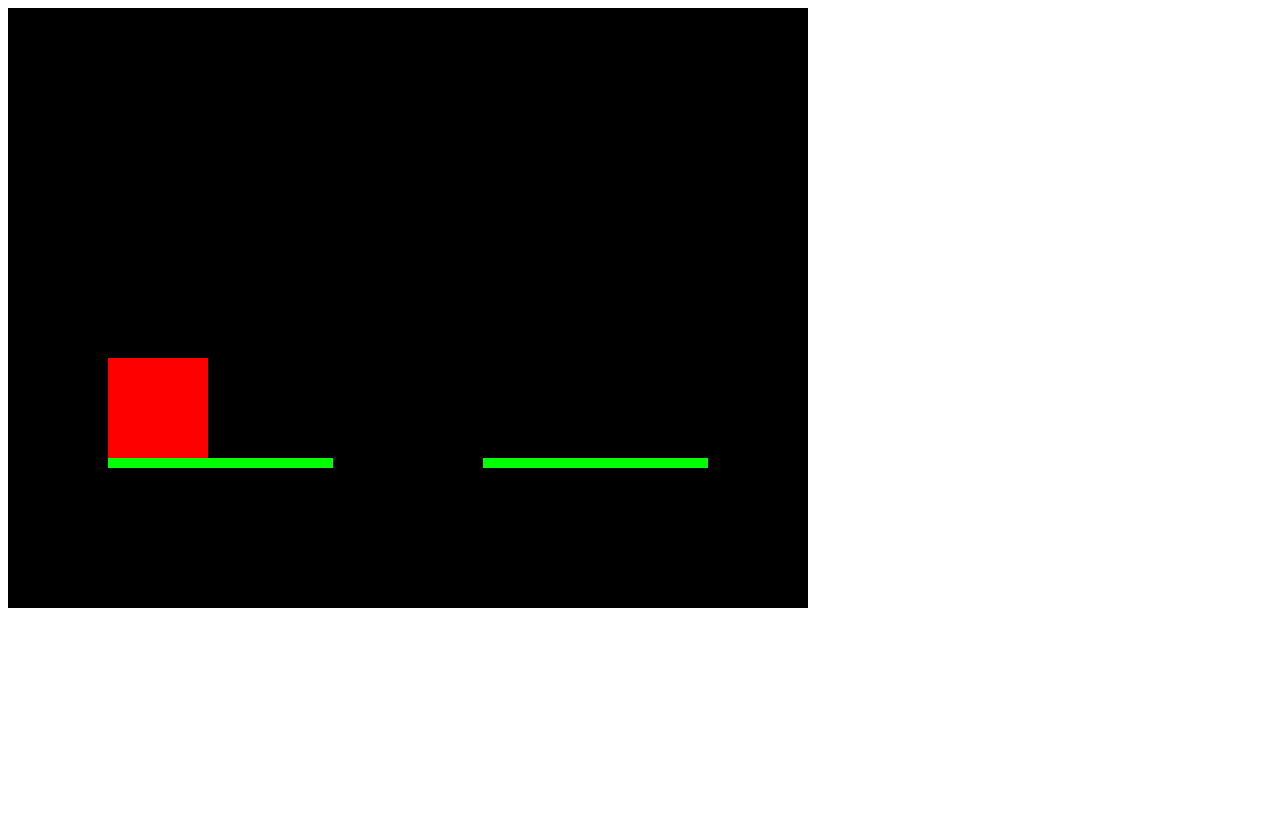
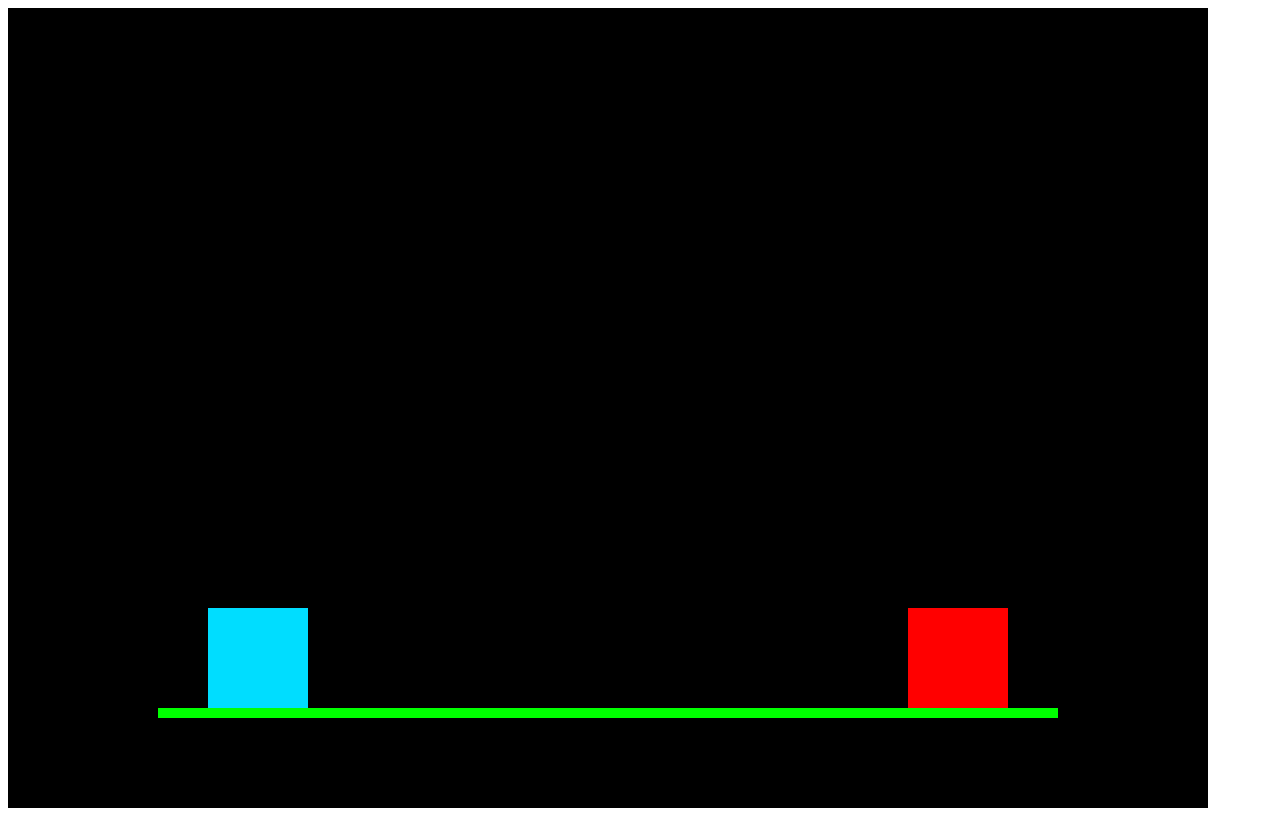
Before and after one commit to def-SpaceWar/JPSHackathon2020, a plain HTML site: page src/index.html in a window 1280 px wide. Drawn offline with Linux system fonts and the light colour scheme.

Commit message:
Added better collision and a second player

```diff
--- a/src/index.html
+++ b/src/index.html
@@ -12,6 +12,6 @@
     <link href="css/main.css" type="text/css" rel="stylesheet" />
   </head>
   <body>
-    <canvas id="canvas" width="800" height="600"></canvas>
+    <canvas id="canvas" width="1200" height="800"></canvas>
   </body>
 </html>
--- a/src/js/Component.js
+++ b/src/js/Component.js
@@ -33,7 +33,14 @@ class Component {
         let other = platforms[i];
 
         if (other.x <= this.x && other.x + other.w >= this.x) {
-          if (this.y + this.h > other.y) {
+          if (this.y + this.h > other.y && this.y < other.y) {
+            this.y = other.y - this.h;
+            this.y_speed = 0;
+          }
+        }
+
+        if (this.x <= other.x && this.x + this.w > other.x) {
+          if ((this.y + this.h) > other.y && this.y < other.y) {
             this.y = other.y - this.h;
             this.y_speed = 0;
           }
--- a/src/js/Player.js
+++ b/src/js/Player.js
@@ -41,6 +41,7 @@ class Player extends Component {
         this.x_speed = 5;
         break;
       case this.controls.up:
+        jump();
         break;
       case this.controls.down:
         break;
--- a/src/js/index.js
+++ b/src/js/index.js
@@ -1,26 +1,36 @@
 var player;
 
 window.onload = () => {
-  player = new Player(100, 100, 100, 100, "#FF0000", undefined, {
+  player = new Player(100, 100, 100, 100, "#00ddff", undefined, {
     left: "a",
     right: "d",
     up: "w",
     down: "s",
   });
 
+  player2 = new Player(canvas.width - 100, 100, 100, 100, "#ff0000", undefined, {
+    left: "ArrowLeft",
+    right: "ArrowRight",
+    up: "ArrowUp",
+    down: "ArrowDown",
+  });
+
   document.addEventListener("keydown", (event) => {
     player.listenKeyDown(event);
+    player2.listenKeyDown(event);
   });
 
   document.addEventListener("keyup", (event) => {
     player.listenKeyUp(event);
+    player2.listenKeyUp(event);
   });
 
   const platforms = [
-    new Platform(100, 450, 225, 10, "#00FF00", undefined),
+    new Platform(150, 700, 800, 10, "#00FF00", undefined),
     new Platform(475, 450, 225, 10, "#00FF00", undefined),
-    new Platform(100, 450, 225, 10, "#00FF00", undefined),
-    new Platform(475, 450, 225, 10, "#00FF00", undefined),
+    new Platform(275, 300, 225, 10, "#00FF00", undefined),
+    new Platform(475, 300, 225, 10, "#00FF00", undefined),
+    new Platform(0, canvas.height, canvas.width, 0, "#00FF00", undefined),
   ];
 
   function clear() {
@@ -34,8 +44,62 @@ window.onload = () => {
     player.draw();
     player.getPhysics(platforms);
 
+    player2.draw();
+    player2.getPhysics(platforms);
+
     for (var i = 0; i < platforms.length; i++) {
       platforms[i].draw();
     }
   }, 20);
 };
+var player;
+
+window.onload = () => {
+  player = new Player(200, 100, 100, 100, "#00ddff", undefined, {
+    left: "a",
+    right: "d",
+    up: "w",
+    down: "s",
+  });
+
+  player2 = new Player(canvas.width - 300, 100, 100, 100, "#ff0000", undefined, {
+    left: "ArrowLeft",
+    right: "ArrowRight",
+    up: "ArrowUp",
+    down: "ArrowDown",
+  });
+
+  document.addEventListener("keydown", (event) => {
+    player.listenKeyDown(event);
+    player2.listenKeyDown(event);
+  });
+
+  document.addEventListener("keyup", (event) => {
+    player.listenKeyUp(event);
+    player2.listenKeyUp(event);
+  });
+
+  const platforms = [
+    new Platform(150, 700, 900, 10, "#00FF00", undefined),
+
+  ];
+
+  function clear() {
+    context.clearRect(0, 0, canvas.width, canvas.height);
+  }
+
+  // Game Loop
+  setInterval(() => {
+    clear();
+
+    player.draw();
+    player.getPhysics(platforms);
+
+    player2.draw();
+    player2.getPhysics(platforms);
+
+    for (var i = 0; i < platforms.length; i++) {
+      platforms[i].draw();
+    }
+  }, 20);
+};
```
